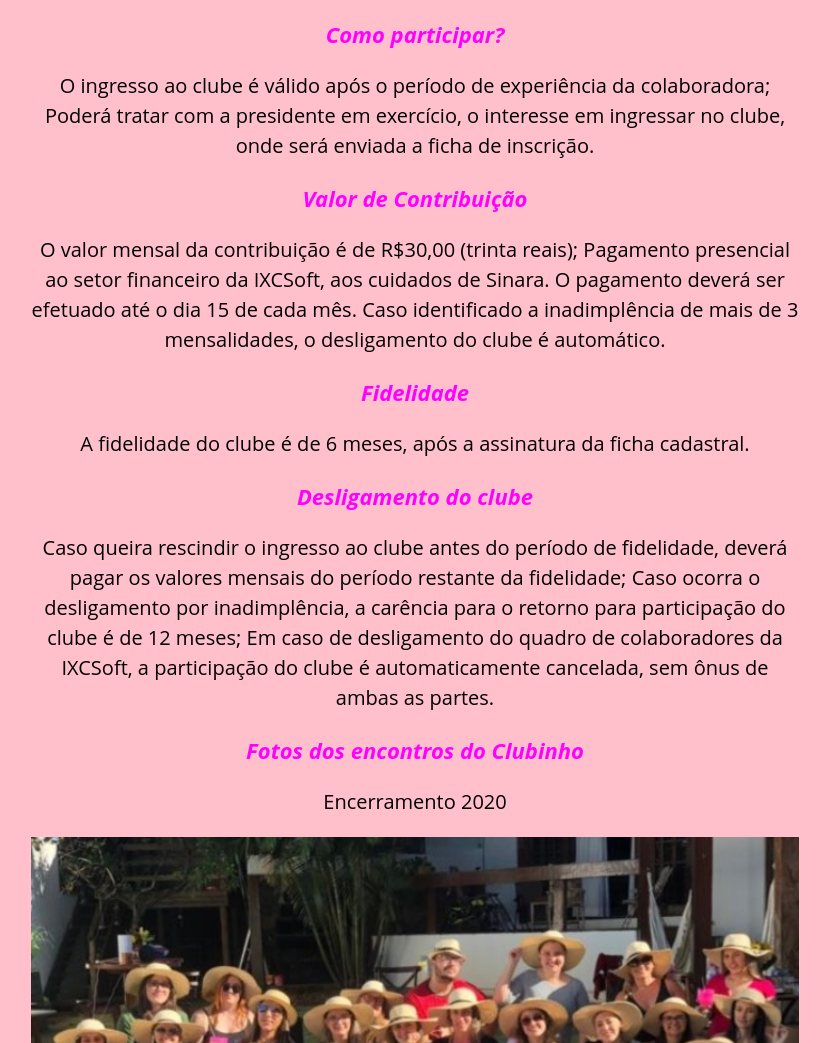
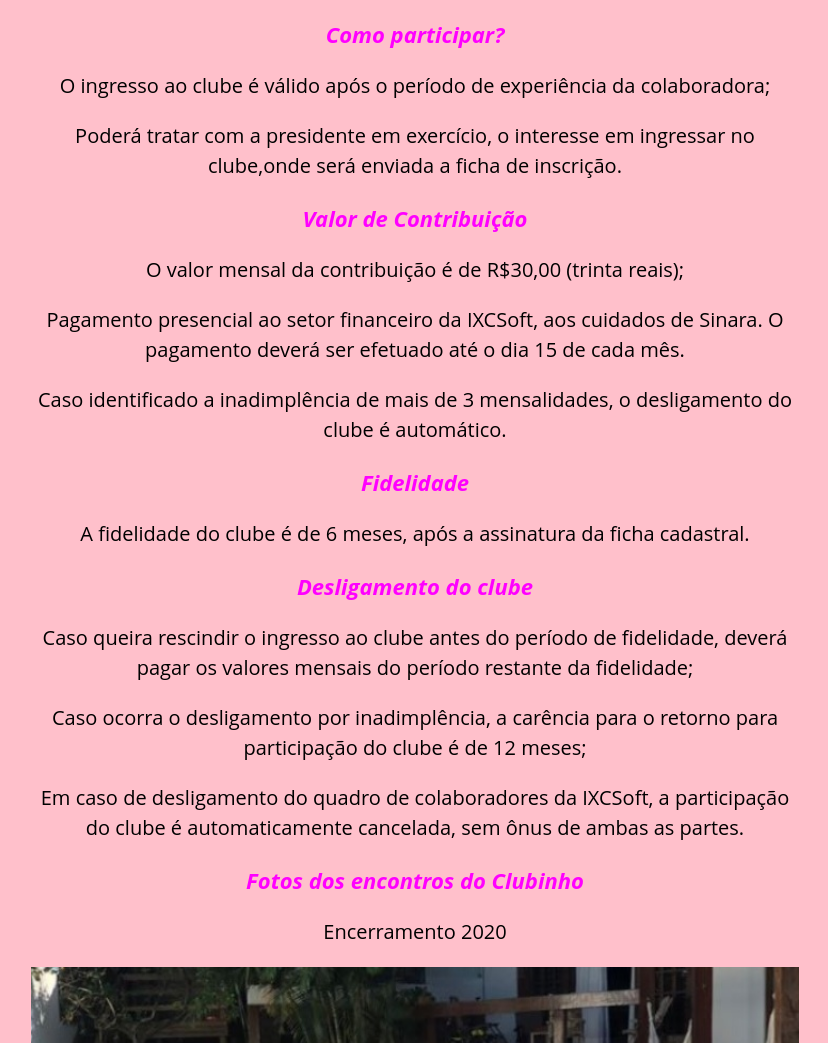
Before and after one commit to Camilabeatrizdanese/ClubeFeminino, a plain HTML site: page index.html in a window 1280 px wide. Shown: the part 552-1595 px from the top of the page, without its empty margins (225-1053 px from the left). Drawn offline with Linux system fonts and the light colour scheme; files that its build step writes are made by us from their sources; files whose address does not match are found by name.

Commit message:
Update index.html

```diff
--- a/index.html
+++ b/index.html
@@ -32,7 +32,7 @@
         </li>
 
         <li>
-          <a href="#fotos">Fotos dos encontros do Clubinho</a>
+          <a href="#fotos">Fotos dos encontros do clubinho</a>
         </li>
 
       </ul>
@@ -49,17 +49,17 @@
         <section id="comoparticipar">
           <h3>Como participar?</h3>
 
-          <p>O ingresso ao clube é válido após o período de experiência da colaboradora;
-          Poderá tratar com a presidente em exercício, o interesse em ingressar no clube, onde será enviada a ficha de inscrição.</p>
+          <p>O ingresso ao clube é válido após o período de experiência da colaboradora;</p>
+          <p>Poderá tratar com a presidente em exercício, o interesse em ingressar no clube,onde será enviada a ficha de inscrição.</p>
         </section>
 
         <section id="valorcontribuicao">
           <h3>Valor de Contribuição</h3>
 
-          <p>O valor mensal da contribuição é de R$30,00 (trinta reais);
-          Pagamento presencial ao setor financeiro da IXCSoft, aos cuidados de Sinara.
-          O pagamento deverá ser efetuado até o dia 15 de cada mês.
-          Caso identificado a inadimplência de mais de 3 mensalidades, o desligamento do clube é automático.</p>
+          <p>O valor mensal da contribuição é de R$30,00 (trinta reais);</p>
+          <p>Pagamento presencial ao setor financeiro da IXCSoft, aos cuidados de Sinara.
+          O pagamento deverá ser efetuado até o dia 15 de cada mês.</p>
+          <p>Caso identificado a inadimplência de mais de 3 mensalidades, o desligamento do clube é automático.</p>
         </section>
 
         <section id="fidelidade">
@@ -71,9 +71,9 @@
         <section id="desligamentodoclube">
           <h3>Desligamento do clube</h3>
 
-          <p>Caso queira rescindir o ingresso ao clube antes do período de fidelidade, deverá pagar os valores mensais do período restante da fidelidade;
-          Caso ocorra o desligamento por inadimplência, a carência para o retorno para participação do clube é de 12 meses;
-          Em caso de desligamento do quadro de colaboradores da IXCSoft, a participação do clube é automaticamente cancelada, sem ônus de ambas as partes.</p>
+          <p>Caso queira rescindir o ingresso ao clube antes do período de fidelidade, deverá pagar os valores mensais do período restante da fidelidade;</p>
+          <p>Caso ocorra o desligamento por inadimplência, a carência para o retorno para participação do clube é de 12 meses;</p>
+          <p>Em caso de desligamento do quadro de colaboradores da IXCSoft, a participação do clube é automaticamente cancelada, sem ônus de ambas as partes.</p>
         </section>
 
         <section id="fotos">
@@ -87,7 +87,5 @@
         </section>
       </section>
 
-
-    <script type="text/javascript" src="js/script.js"></script>
   </body>
 </html>
```
